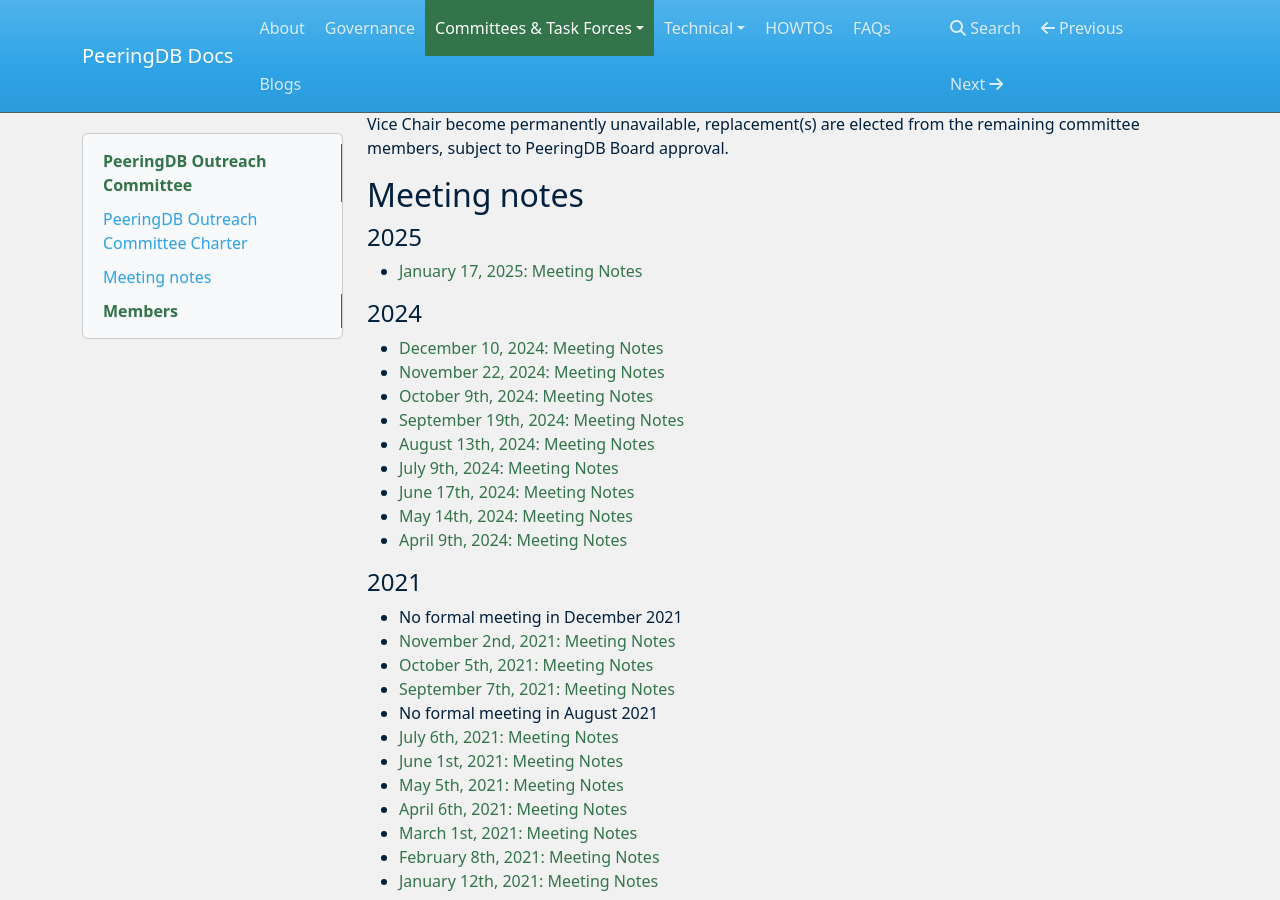
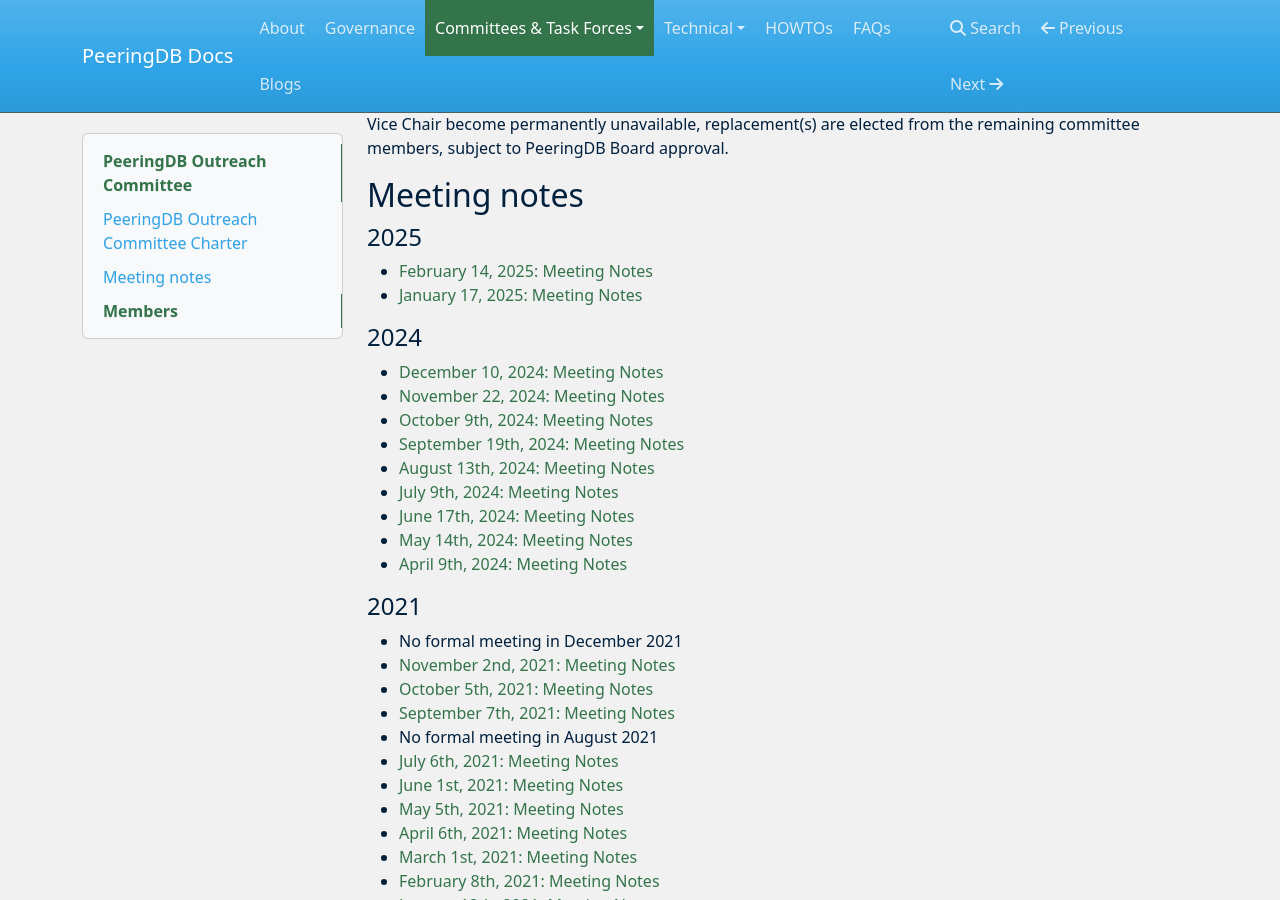
Before and after one commit to peeringdb/docs, an MkDocs documentation site: the page built from docs/committee/outreach/index.md, in a window 1280 px wide and 900 px high, scrolled down 1324 px. Built offline with MkDocs 1.6.1, drawn with Linux system fonts in a browser that asks for light colours; nearby versions of some CDN libraries.

Commit message:
Added February OC meeting notes.

```diff
--- a/docs/committee/outreach/index.md
+++ b/docs/committee/outreach/index.md
@@ -9,6 +9,7 @@
 
 #### 2025
 
+- [February 14, 2025: Meeting Notes](notes/2025-02-14_Outreach_Committee_Notes.pdf)
 - [January 17, 2025: Meeting Notes](notes/2025-01-17_Outreach_Committee_Notes.pdf)
 
 #### 2024
```
Also changed, not shown: 1 other file.
